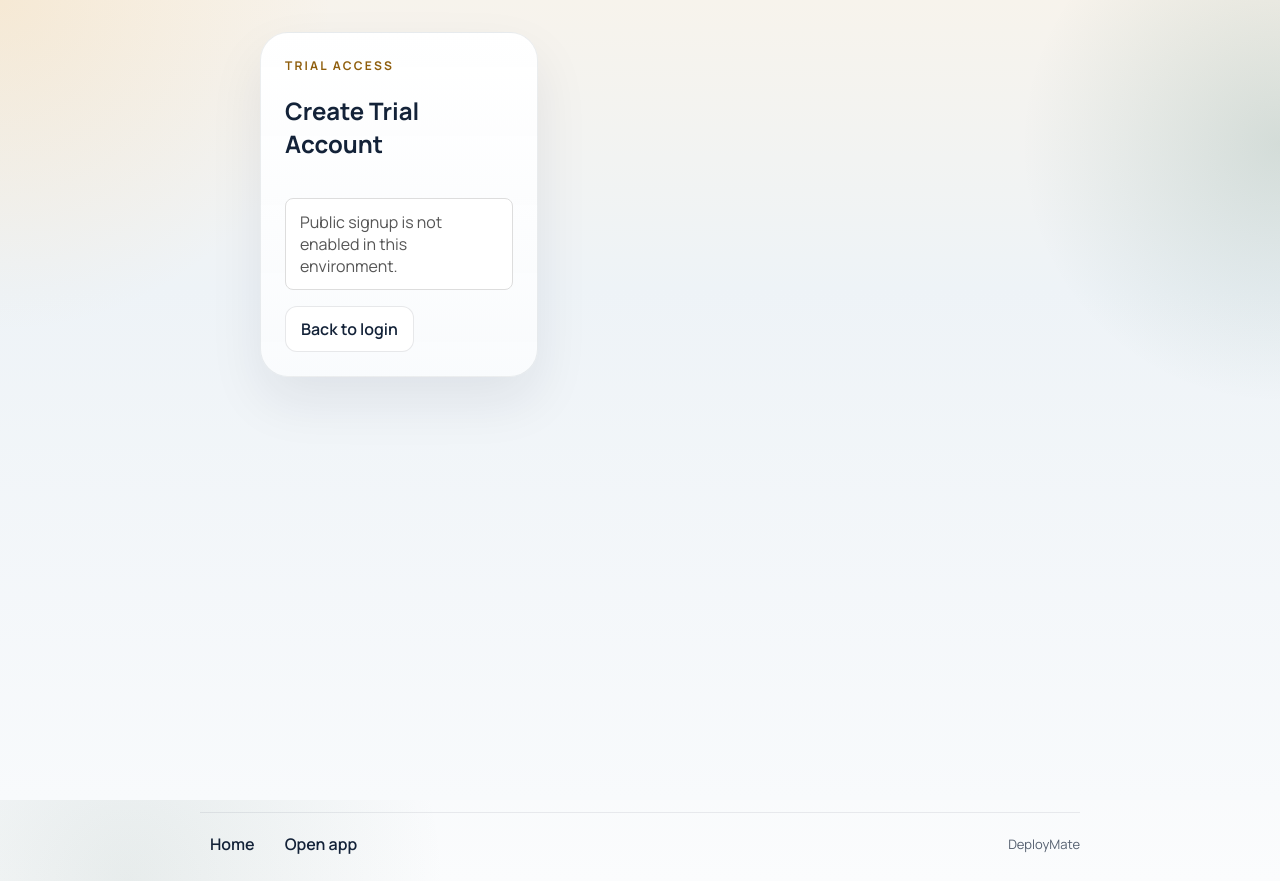
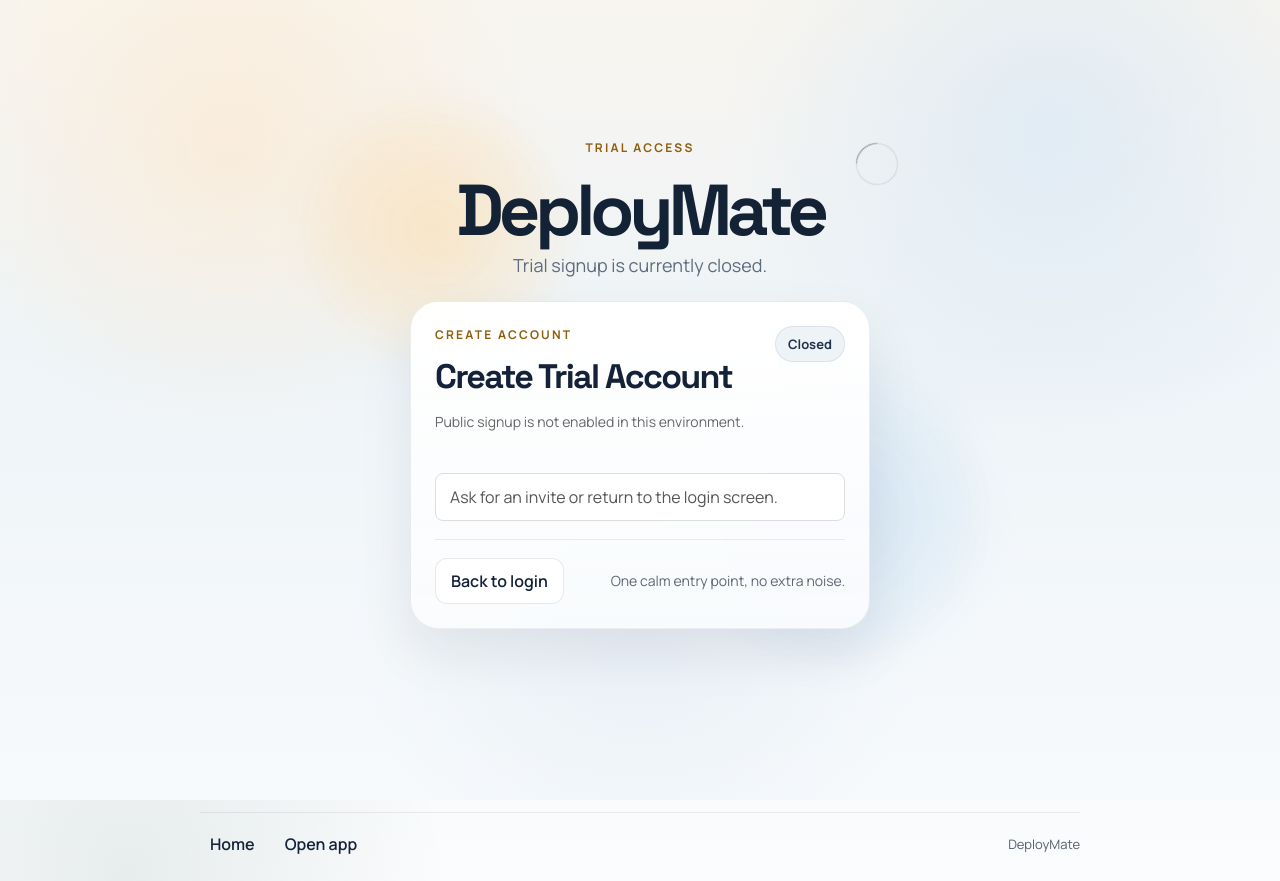
Before and after one commit to AlexGerlitz/deploymate, a Next.js app in the folder frontend/: page /register in a window 1280 px wide. Built offline with nearby package versions, Linux system fonts and the light colour scheme.

Commit message:
Align register and password reset with auth style anchor

```diff
--- a/frontend/app/globals.css
+++ b/frontend/app/globals.css
@@ -2398,6 +2398,14 @@
   padding: 72px 0;
 }
 
+.authFlowStage {
+  width: min(100%, 560px);
+}
+
+.authFlowStageCompact {
+  width: min(100%, 480px);
+}
+
 .authLoginBackdrop {
   position: absolute;
   inset: 0;
@@ -2464,6 +2472,14 @@
   margin: 0;
   color: #5e6c7e;
   font-size: 18px;
+}
+
+.authFlowIntro {
+  margin-bottom: 24px;
+}
+
+.authFlowLoadingIntro {
+  margin-bottom: 0;
 }
 
 .authLoginCard {
@@ -2481,6 +2497,10 @@
   backdrop-filter: blur(22px);
 }
 
+.authFlowCard {
+  width: min(100%, 460px);
+}
+
 .authLoginCardTop {
   display: grid;
   gap: 16px;
@@ -2542,6 +2562,18 @@
 .authLoginFooter {
   justify-content: center;
   text-align: center;
+}
+
+.authFlowFooter {
+  gap: 10px;
+}
+
+.authFlowFooterActions {
+  display: flex;
+  align-items: center;
+  justify-content: center;
+  gap: 10px;
+  flex-wrap: wrap;
 }
 
 @keyframes authLoginFloat {
@@ -3380,6 +3412,8 @@
     padding: 44px 0 32px;
   }
 
+  .authFlowStage,
+  .authFlowStageCompact,
   .authLoginCard {
     width: 100%;
   }
@@ -3412,6 +3446,14 @@
     white-space: normal;
   }
 
+  .authFlowFooterActions {
+    width: 100%;
+  }
+
+  .authFlowFooterActions > * {
+    width: 100%;
+  }
+
   .landingCommercialStrip {
     padding: 18px 16px;
     border-radius: 22px;
--- a/frontend/app/register/page.js
+++ b/frontend/app/register/page.js
@@ -10,71 +10,83 @@
 
   if (!publicSignupEnabled) {
     return (
-      <main className="page authPage">
-        <div className="container authShell authShellSingle">
-          <article className="card formCard authCard" data-testid="auth-register-card">
-            <div className="authCardHeader">
+      <main className="page authPage authLoginScene">
+        <div className="container authLoginShell">
+          <section className="authLoginStage authFlowStage">
+            <div className="authLoginBackdrop">
+              <div className="authLoginGlow authLoginGlowPrimary" />
+              <div className="authLoginGlow authLoginGlowSecondary" />
+              <div className="authLoginSpinner" aria-hidden="true" />
+            </div>
+
+            <div className="authLoginIntro authFlowIntro">
+              <span className="eyebrow">Trial access</span>
+              <h1>DeployMate</h1>
+              <p className="authLoginLead">Trial signup is currently closed.</p>
+            </div>
+
+            <article className="card formCard authCard authLoginCard authFlowCard" data-testid="auth-register-card">
+              <div className="authLoginCardTop">
+                <div className="authCardHeader authLoginCardHeader">
                   <div>
-                <div className="eyebrow">Trial access</div>
-                <h1 data-testid="auth-register-title">Create Trial Account</h1>
+                    <div className="eyebrow">Create account</div>
+                    <h2 data-testid="auth-register-title">Create Trial Account</h2>
+                    <p className="formHint">
+                      Public signup is not enabled in this environment.
+                    </p>
+                  </div>
+                  <div className="authCardBadge">Closed</div>
                 </div>
               </div>
+
               <div className="banner subtle authBanner" data-testid="auth-register-disabled-banner">
-              Public signup is not enabled in this environment.
+                Ask for an invite or return to the login screen.
               </div>
-            <div className="formActions">
+
+              <div className="authCardFooter authLoginFooter">
                 <Link href="/login" className="linkButton" data-testid="auth-register-back-link">
                   Back to login
                 </Link>
+                <span className="authFooterNote">One calm entry point, no extra noise.</span>
               </div>
             </article>
+          </section>
         </div>
       </main>
     );
   }
 
   return (
-    <main className="page authPage">
-      <div className="container authShell">
-        <section className="authMarketingPanel">
-          <div className="eyebrow">Trial onboarding</div>
-          <h1>Spin up a trial account and inspect the product from the inside.</h1>
-          <p className="landingLead authLead">
-            Public signup creates a safe `member` account on the `trial` plan so the
-            live product can be explored without exposing the full admin surface.
-          </p>
+    <main className="page authPage authLoginScene">
+      <div className="container authLoginShell">
+        <section className="authLoginStage authFlowStage">
+          <div className="authLoginBackdrop">
+            <div className="authLoginGlow authLoginGlowPrimary" />
+            <div className="authLoginGlow authLoginGlowSecondary" />
+            <div className="authLoginSpinner" aria-hidden="true" />
+          </div>
 
-          <div className="authChecklist">
-            <div className="authChecklistItem">
-              <strong>Immediate app access</strong>
-              <p>Land directly in the workspace after registration and review the product flow end to end.</p>
+          <div className="authLoginIntro authFlowIntro">
+            <span className="eyebrow">Trial onboarding</span>
+            <h1>DeployMate</h1>
+            <p className="authLoginLead">Create a safe trial account and enter the live workspace.</p>
           </div>
-            <div className="authChecklistItem">
-              <strong>Controlled limits</strong>
-              <p>Trial usage stays constrained while still communicating the shape of the product.</p>
-            </div>
-            <div className="authChecklistItem">
-              <strong>B2B-first framing</strong>
-              <p>The trial is meant to demonstrate a serious operations product, not a toy demo page.</p>
-            </div>
-          </div>
-        </section>
 
-        <article className="card formCard authCard" data-testid="auth-register-card">
-          <div className="authCardHeader">
+          <article className="card formCard authCard authLoginCard authFlowCard" data-testid="auth-register-card">
+            <div className="authLoginCardTop">
+              <div className="authCardHeader authLoginCardHeader">
                 <div>
                   <div className="eyebrow">Create account</div>
-              <h1 data-testid="auth-register-title">Create Trial Account</h1>
+                  <h2 data-testid="auth-register-title">Create Trial Account</h2>
                   <p className="formHint">
-                Use a simple account name and get into the live workspace immediately.
+                    Pick a simple username and set a password.
                   </p>
                 </div>
                 <div className="authCardBadge">Public trial</div>
               </div>
 
               <div className="banner subtle authBanner" data-testid="auth-register-help-banner">
-            Public signup creates a `member` account on the `trial` plan so you can
-            explore the product safely.
+                Trial signup creates a safe `member` account on the `trial` plan.
               </div>
 
               <form className="form" method="post" action="/register/submit" data-testid="auth-register-form">
@@ -91,7 +103,7 @@
                     data-testid="auth-register-username-input"
                   />
                   <span className="fieldHint">
-                Use 3-32 characters: letters, numbers, dots, dashes, or underscores.
+                    3-32 characters: letters, numbers, dots, dashes, underscores.
                   </span>
                 </label>
 
@@ -105,7 +117,7 @@
                     minLength={8}
                     data-testid="auth-register-password-input"
                   />
-              <span className="fieldHint">Use at least 8 characters.</span>
+                  <span className="fieldHint">At least 8 characters.</span>
                 </label>
 
                 <label className="field">
@@ -120,29 +132,28 @@
                   />
                 </label>
 
-            <div className="formActions authActions">
+                <div className="formActions authActions authLoginActions">
                   <button
                     type="submit"
-                className="landingButton primaryButton authPrimaryAction"
+                    className="landingButton primaryButton authPrimaryAction authLoginPrimaryAction"
                     data-testid="auth-register-submit-button"
                   >
                     Create account
                   </button>
+                </div>
+              </form>
+            </div>
+
+            {error ? <div className="banner error" data-testid="auth-register-error-banner">{error}</div> : null}
+
+            <div className="authCardFooter authLoginFooter">
               <Link href="/login" className="linkButton" data-testid="auth-register-back-link">
                 Back to login
               </Link>
-            </div>
-          </form>
-
-          {error ? <div className="banner error" data-testid="auth-register-error-banner">{error}</div> : null}
-
-          <div className="authCardFooter">
-            <Link href="/" className="linkButton">
-              Back to homepage
-            </Link>
-            <span className="authFooterNote">Trial accounts are scoped for safe product exploration.</span>
+              <span className="authFooterNote">Fast signup, then directly into the app.</span>
             </div>
           </article>
+        </section>
       </div>
     </main>
   );
```
Also changed, not shown: frontend/app/change-password/page.js (+61 -22 lines). Lines whose indentation alone changed are shown as unchanged.
